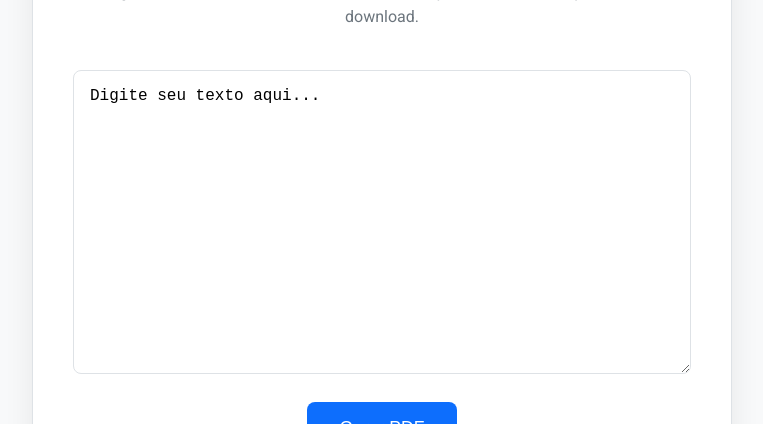
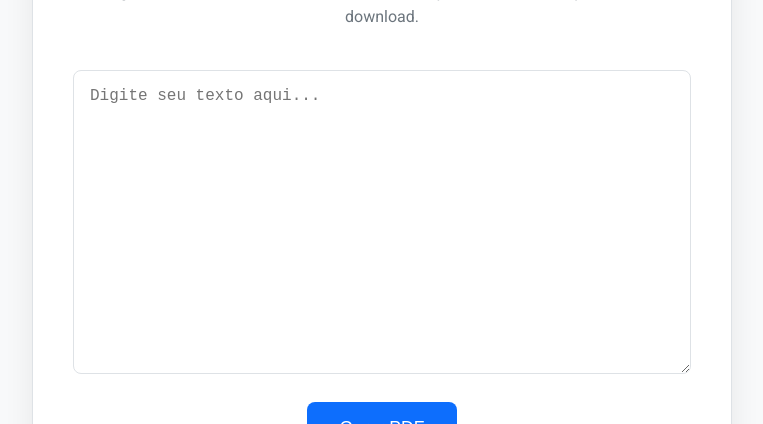
Before and after one commit to ElderFausto/text-to-pdf-ui, an Angular app: page / in a window 1280 px wide. Shown: the part 213-637 px from the top of the page, without its empty margins (258-1021 px from the left). Built offline with nearby package versions, Linux system fonts and the light colour scheme.

Commit message:
chore: adjust placeholder

```diff
--- a/src/app/app.ts
+++ b/src/app/app.ts
@@ -13,7 +13,7 @@ import { PdfService } from './pdf';
   styleUrls: ['./app.css']
 })
 export class AppComponent {
-  textContent: string = 'Digite seu texto aqui...';
+  textContent: string = '';
   isLoading: boolean = false;
   errorMessage: string = '';
 
```
